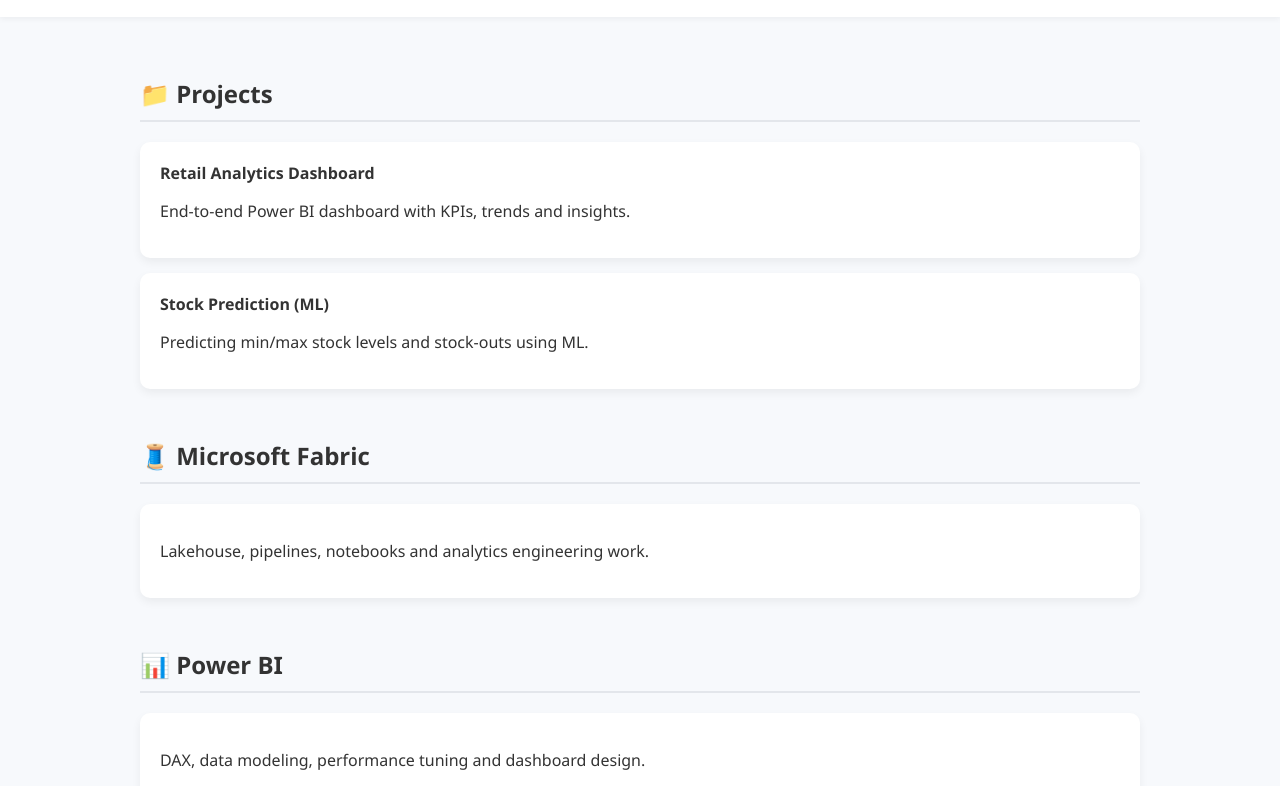
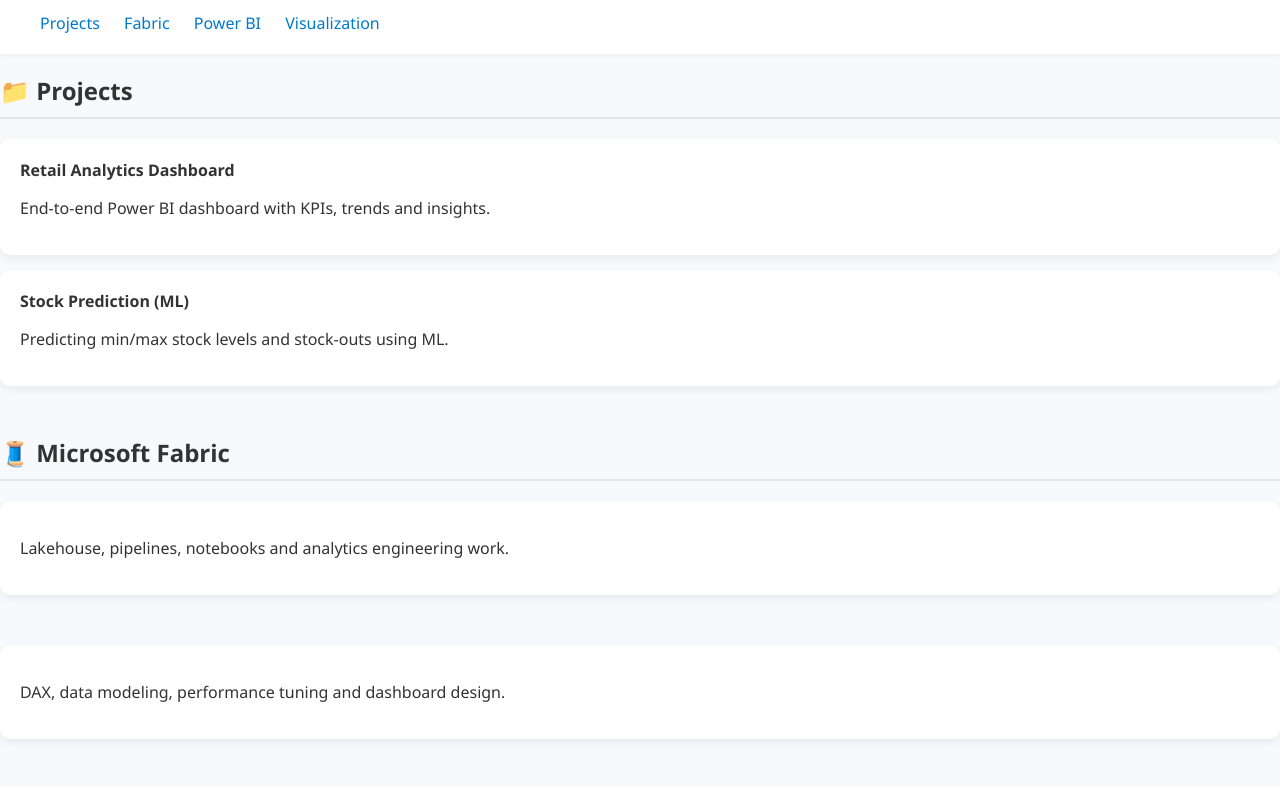
Before and after one commit to BI-Girl/BI-Girl, a plain HTML site: page index.html in a window 1280 px wide. Shown: the part 86-872 px from the top of the page. Drawn offline with Linux system fonts and the light colour scheme.

Commit message:
Update index.html

```diff
--- a/index.html
+++ b/index.html
@@ -26,6 +26,21 @@
       margin: 5px 0 0;
       color: #666;
     }
+    nav {
+  margin-top: 15px;
+}
+
+nav a {
+  margin-right: 20px;
+  text-decoration: none;
+  font-weight: 500;
+  color: #007acc;
+}
+
+nav a:hover {
+  text-decoration: underline;
+}
+
 
     .container {
       max-width: 1000px;
@@ -66,11 +81,17 @@
 <header>
   <h1>Muniba Fatima</h1>
   <p>Power BI Developer | Data Analyst | Microsoft Fabric</p>
+  <nav>
+  <a href="#projects">Projects</a>
+  <a href="#fabric">Fabric</a>
+  <a href="#powerbi">Power BI</a>
+  <a href="#visualization">Visualization</a>
+</nav>
+
 </header>
 
-<div class="container">
+<div class="section" id="projects">
 
-  <div class="section">
     <h2>📁 Projects</h2>
     <div class="card">
       <strong>Retail Analytics Dashboard</strong>
@@ -82,6 +103,7 @@
     </div>
   </div>
 
+<div class="section" id="fabric">
   <div class="section">
     <h2>🧵 Microsoft Fabric</h2>
     <div class="card">
@@ -89,15 +111,14 @@
     </div>
   </div>
 
-  <div class="section">
-    <h2>📊 Power BI</h2>
+<div class="section" id="powerbi">
+
     <div class="card">
       <p>DAX, data modeling, performance tuning and dashboard design.</p>
     </div>
   </div>
+<div class="section" id="visualization">
 
-  <div class="section">
-    <h2>🎨 Visualization</h2>
     <div class="card">
       <p>Storytelling dashboards, layout design and visual best practices.</p>
     </div>
```
